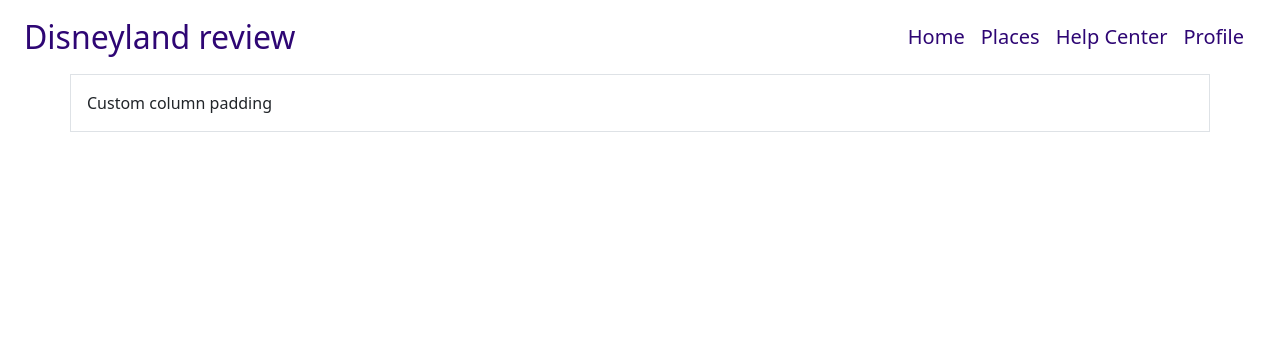
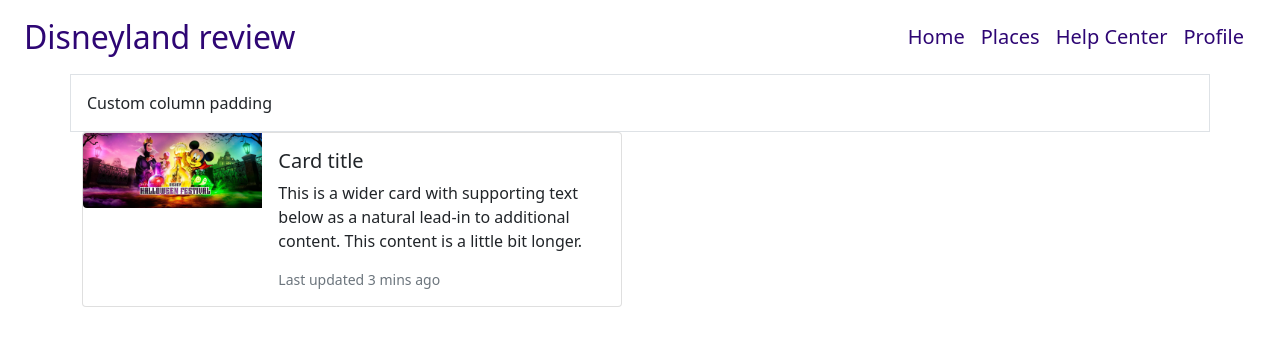
Before and after one commit to Isariyafxk/DES323-Disney-frontend, a Django app: page /home1 in a window 1280 px wide. Shown: the top 346 px of the page. Run offline with Django 4.2, Linux system fonts and the light colour scheme.

Commit message:
update home1

```diff
--- a/hello_world/templates/webpages/home1.html
+++ b/hello_world/templates/webpages/home1.html
@@ -7,10 +7,26 @@
 Disneyland Reviews
 {% endblock %}
 {% block content %}
-<div class="container ">
+<div class="container overflow-hidden">
     <div class="row gy-5">
         <div class="p-3 border">Custom column padding</div>
     </div>
+
+    <div class="card mb-3" style="max-width: 540px;">
+        <div class="row g-0">
+          <div class="col-md-4">
+            <img src="{% static 'images/halloweenParis.webp' %}" class="img-fluid rounded-start" alt="..." >
+          </div>
+          <div class="col-md-8">
+            <div class="card-body">
+              <h5 class="card-title">Card title</h5>
+              <p class="card-text">This is a wider card with supporting text below as a natural lead-in to additional content. This content is a little bit longer.</p>
+              <p class="card-text"><small class="text-muted">Last updated 3 mins ago</small></p>
+            </div>
+          </div>
+        </div>
+      </div>
 </div>
 
+
 {% endblock %}
```
